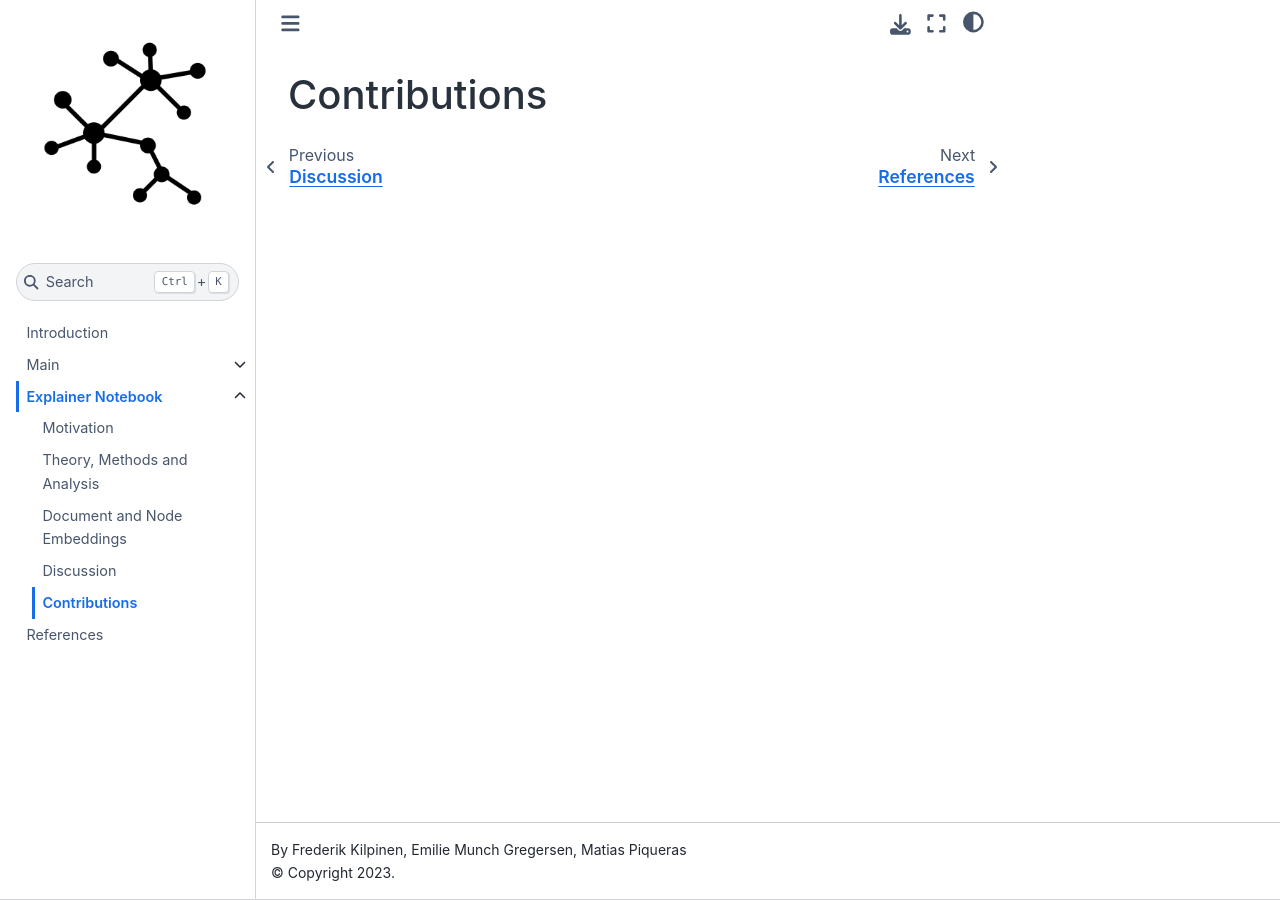
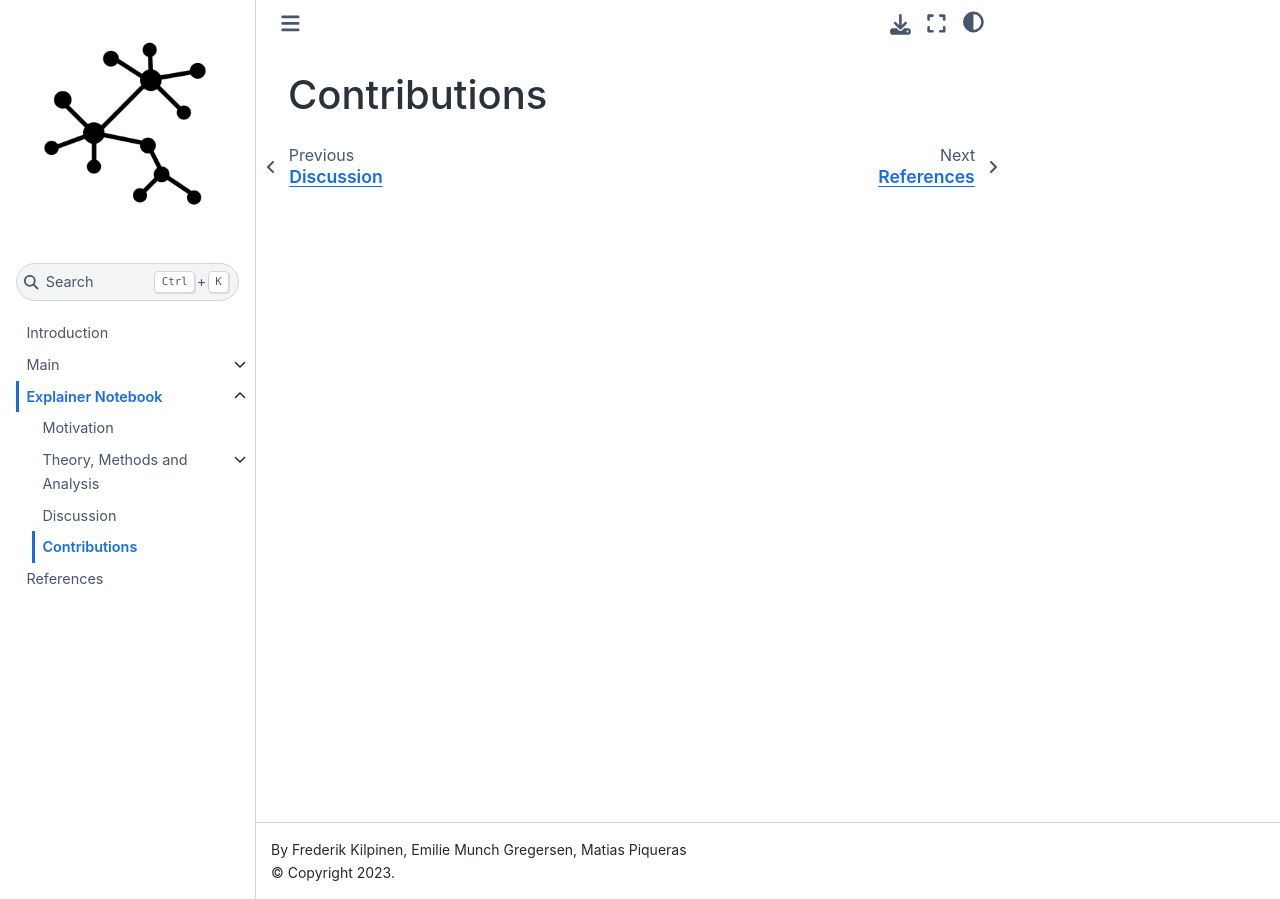
Before and after one commit to MatPiq/DTU-social-graphs-project-book, a Jupyter Book: the page built from explainer_contributions.md, in a window 1280 px wide. Built offline with Jupyter Book 1.0.4 settings and Sphinx 7.4.7 and the Sphinx Book theme 1.1.4, drawn with Linux system fonts in a browser that asks for light colours; pages that are not in the unit, such as notebooks, are missing from menus; comment, search, counter and statistics services are not loaded; some of the changed lines change nothing that is shown.

Commit message:
update embeddings notebook

```diff
--- a/_toc.yml
+++ b/_toc.yml
@@ -13,8 +13,8 @@
   - file: explainer_motivation
   - file: explainer_basicstats
   - file: explainer_analysis
-   # sections:
-  - file: explainer_embeddings
+    sections:
+    - file: explainer_embeddings
   - file: explainer_discussion
   - file: explainer_contributions
 - file: references
```
Also changed, not shown: explainer_embeddings.ipynb.
